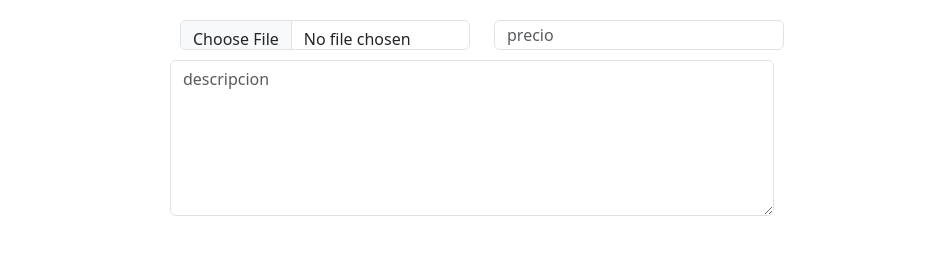
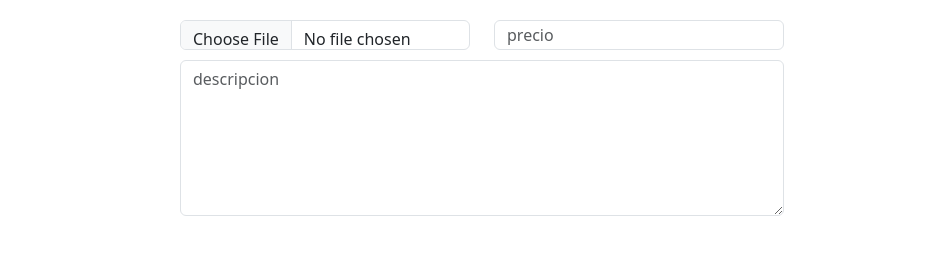
Before and after one commit to templateCoffe/Frontend, a Vue app: page /Anadir_producto in a window 1280 px wide. Shown: the part 172-438 px from the top of the page, without its empty margins (168-1111 px from the left). Built offline with nearby package versions, Linux system fonts and the light colour scheme; sample sign-in values are in the browser's storage.

Commit message:
descuadre en texarea correjidos

```diff
--- a/src/components/Anadir_producto.vue
+++ b/src/components/Anadir_producto.vue
@@ -161,6 +161,10 @@ select {
   margin: 10px;
 }
 
+#edit_menu_ai textarea{
+  margin-left: 10px;
+}
+
 #posarea_ai {
   margin-left: 23px;
 }
--- a/src/components/Modificar_menu.vue
+++ b/src/components/Modificar_menu.vue
@@ -236,6 +236,9 @@ export default {
   margin: 0 auto;
   width: 50%;
 }
+#edit_menu textarea{
+  margin-left: 10px;
+}
 
 #edit_menu input,
 select {
```
